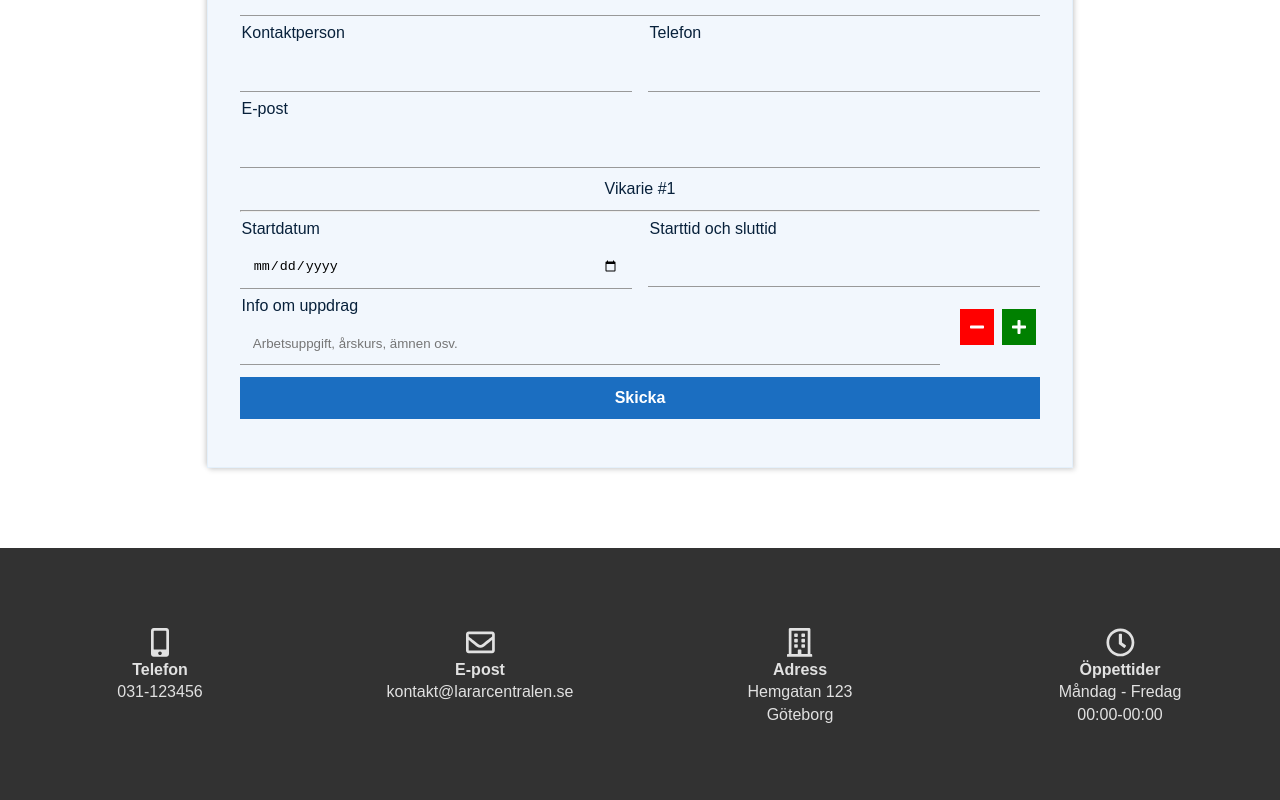
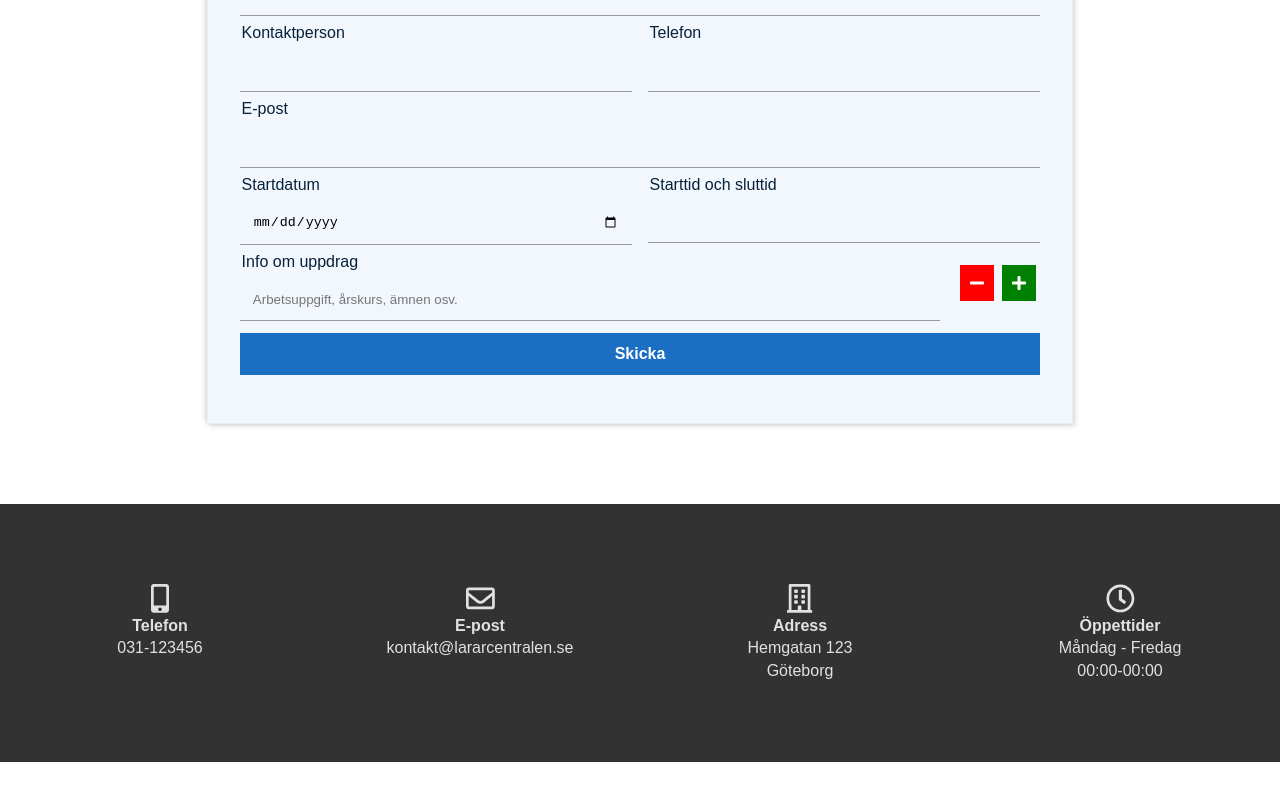
Before and after one commit to remisaado/staffing-web-app, a React (Create React App) app: page /for-skolor in a window 1280 px wide. Shown: the part 1480-2280 px from the top of the page. After the commit the page ends 2242 px from the top, so only its background shows below. Built offline with nearby package versions, Linux system fonts and the light colour scheme.

Commit message:
Hides substitute number and divider if substitutes contains only one.

```diff
--- a/src/components/schoolForm.js
+++ b/src/components/schoolForm.js
@@ -139,8 +139,10 @@ const SchoolForm = () => {
           required/>
         { substitutes.map((substitute, index) => (
           <div key={index}>
-            <p className="substitute-number-header">Vikarie #{index + 1}</p>
-            <hr className="divider"/>
+            <div className={substitutes.length > 1 ? "" : "hide"}>
+              <p className="substitute-number-header">Vikarie #{index + 1}</p>
+              <hr className="divider"/>
+            </div>
             <div className="form-group">
               <div className="form-object">
                 <label>Startdatum</label>
```
